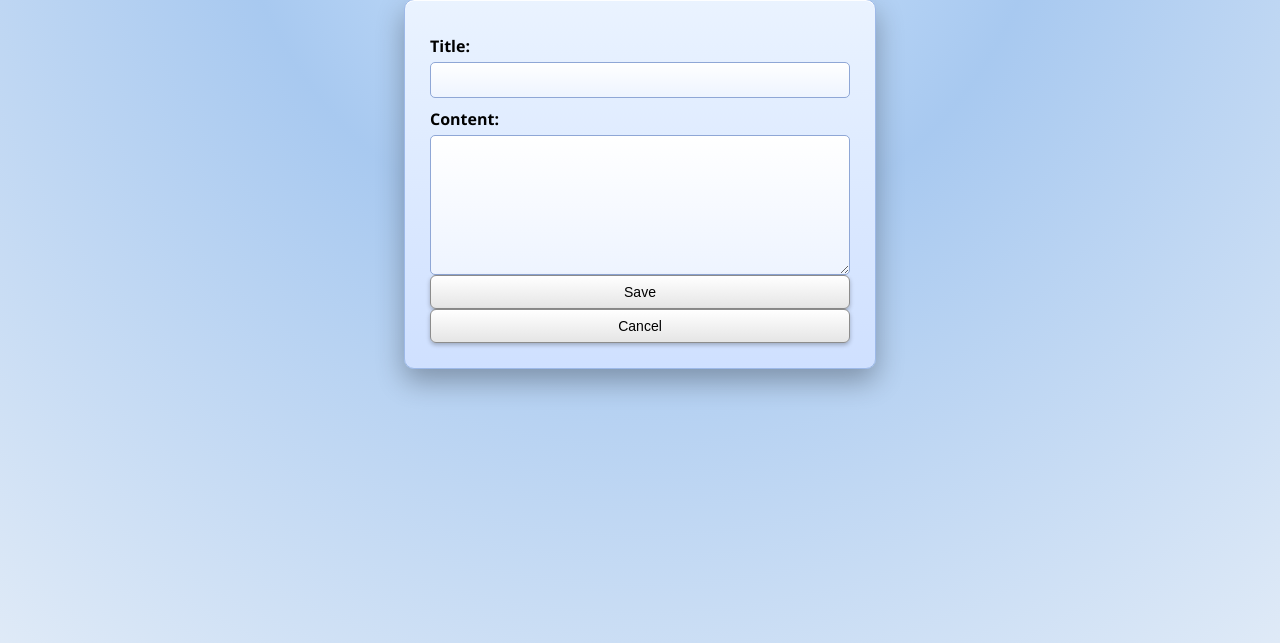
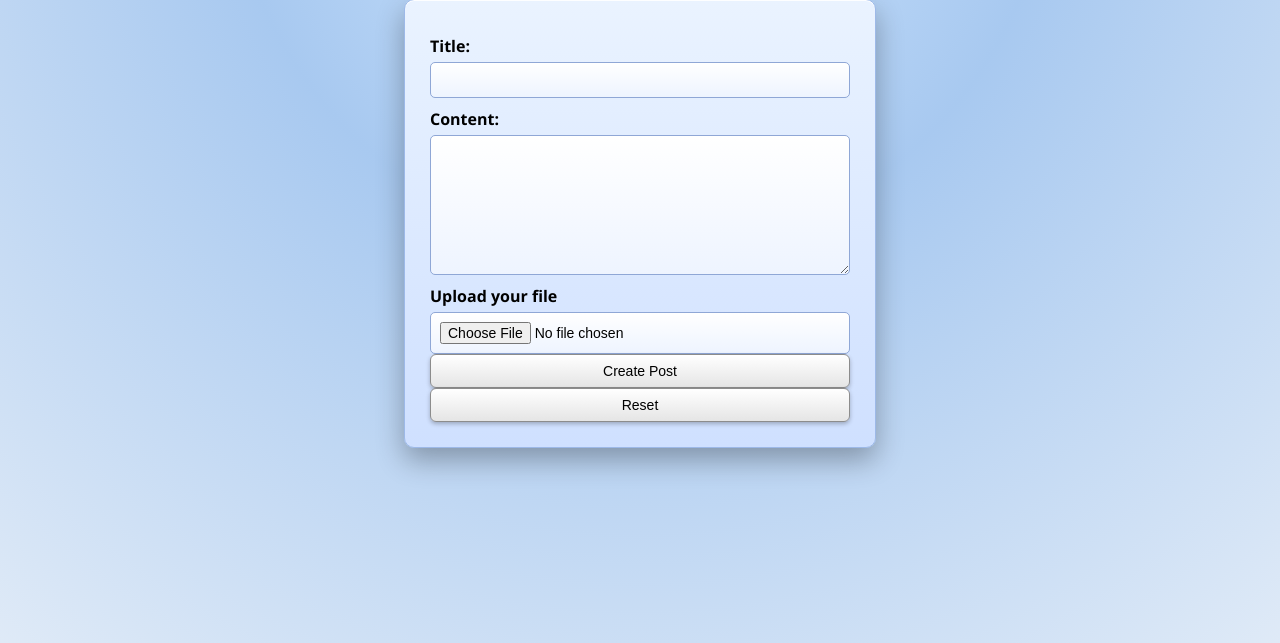
Before and after one commit to nekrosb/php-blog-nekrosb, a PHP site: page /post-edition.php in a window 1280 px wide. Shown: the part 157-800 px from the top of the page. Run offline with PHP 8.4, Linux system fonts and the light colour scheme.

Commit message:
feat: user can edit his post

```diff
--- a/public/index.php
+++ b/public/index.php
@@ -36,6 +36,11 @@ $posts = $db->getPosts();
 
                 <button class="toggle-btn" aria-expanded="false" aria-controls="content-<?= $index ?>">read more</button>
 
+                <form action="/post-edition.php" method="GEt">
+                    <input type="hidden" name="id" value="<?= $post['id'] ?>">
+                    <button type="submit">Edit Post</button>
+                </form>
+
             </div>
 
         <?php endforeach; ?>
--- a/public/post-edition.php
+++ b/public/post-edition.php
@@ -1,3 +1,72 @@
+<?php
+session_start();
+require __DIR__ . "/../src/classes/apload-and-load-filed.php";
+require __DIR__ . "/../src/classes/working-whith-db.php";
+$db = Database::getInstance();
+
+if (isset($_SESSION["flash_error"])) {
+    echo $_SESSION["flash_error"];
+    unset($_SESSION["flash_error"]);
+}
+
+$id = filter_input(INPUT_GET, 'id', FILTER_VALIDATE_INT);
+$post = null;
+$title = '';
+$content = '';
+
+if ($id) {
+    $post = $db->getPostById($id);
+    if ($post) {
+        $title = $post['title'];
+        $content = $post['content'];
+    } else {
+        $_SESSION["flash_error"] = "Post not found";
+        header("Location: /");
+        exit();
+    }
+}
+
+
+
+
+
+
+if ($_SERVER['REQUEST_METHOD'] === 'POST') {
+    $titleF = filter_input(INPUT_POST, 'title');
+    $title = trim($titleF);
+    $contentF = filter_input(INPUT_POST, 'content');
+    $content = trim($contentF);
+
+    $path = null;
+
+    if (empty($title) || empty($content)) {
+        $_SESSION["flash_error"] = "title and content are required";
+        header("location: /create-post.php");
+        exit();
+    }
+
+    if (isset($_FILES["image"]) && $_FILES["image"]["error"] === UPLOAD_ERR_OK) {
+        try {
+            $files = new File();
+            $files->fileCheck($_FILES);
+            $path = $files->uploadFile($_FILES);
+        } catch (Exception $e) {
+            $_SESSION["flash_error"] = $e->getMessage();
+            header("location: /create-post.php");
+            exit();
+        }
+    }
+
+
+    $db->updatePost($id, $title, $content, $path);
+
+    header("Location: /");
+    exit();
+}
+
+?>
+
+
 <!DOCTYPE html>
 <html lang="en">
 
@@ -5,26 +74,25 @@
     <meta charset="UTF-8">
     <meta name="viewport" content="width=device-width, initial-scale=1.0">
     <link rel="stylesheet" href="css/style.css">
-    <title>edit post</title>
+    <title>create post</title>
 </head>
 
 <body>
+
     <?php include "header.php"; ?>
-
     <div class="menu-container">
-        <form action="" method="post">
+        <form action="" method="POST" enctype="multipart/form-data">
             <label for="title">Title:</label>
-            <input type="text" id="title" name="title" required>
+            <input type="text" id="title" name="title" required value="<?= $title ?>">
 
             <label for="content">Content:</label>
-            <textarea id="content" name="content" required></textarea>
-
-            <button type="submit">Save</button>
-            <button type="button" aria-label="cancel editing">Cancel</button>
+            <textarea id="content" name="content" required><?= $content ?></textarea>
+            <label for="upload-file">Upload your file</label>
+            <input type="file" id="upload-file" name="image">
+            <button type="submit">Create Post</button>
+            <button type="reset">Reset</button>
         </form>
     </div>
-
-
 
 </body>
 
--- a/src/classes/working-whith-db.php
+++ b/src/classes/working-whith-db.php
@@ -75,7 +75,32 @@ class Database
 
     public function getPosts(): array
     {
-        $stmt = $this->pdo->query("SELECT title, image, content FROM posts ORDER BY created_at DESC");
+        $stmt = $this->pdo->query("SELECT id, title, image, content FROM posts ORDER BY created_at DESC");
         return $stmt->fetchAll(PDO::FETCH_ASSOC);
     }
+
+    public function updatePost(int $id, string $title, string $content, ?string $imagePath): void
+    {
+        $stmt = $this->pdo->prepare("
+            UPDATE posts
+            SET title = :title, content = :content, image = :image
+            WHERE id = :id
+        ");
+
+        $stmt->bindParam(':title', $title, PDO::PARAM_STR);
+        $stmt->bindParam(':content', $content, PDO::PARAM_STR);
+        $stmt->bindParam(':image', $imagePath, PDO::PARAM_STR);
+        $stmt->bindParam(':id', $id, PDO::PARAM_INT);
+
+        $stmt->execute();
+    }
+    public function getPostById(int $id): ?array
+    {
+        $stmt = $this->pdo->prepare("SELECT id, title, content FROM posts WHERE id = :id");
+        $stmt->bindParam(':id', $id, PDO::PARAM_INT);
+        $stmt->execute();
+
+        $post = $stmt->fetch(PDO::FETCH_ASSOC);
+        return $post ?: null;
+    }
 }
```
